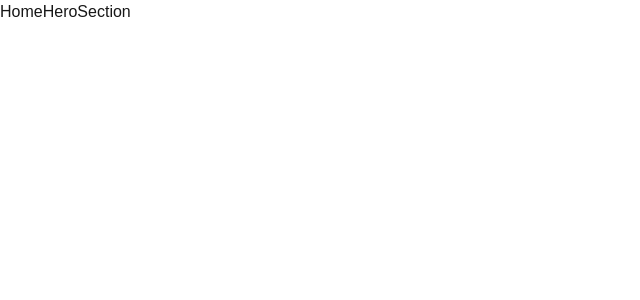
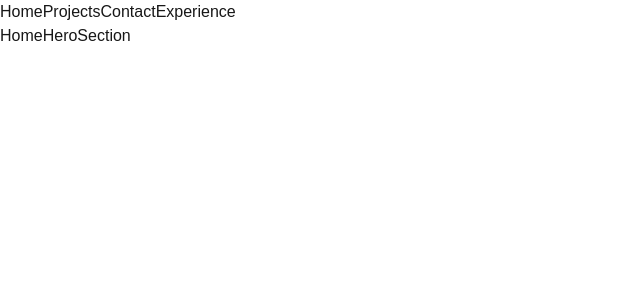
Before and after one commit to derekcantillo/my-portfolio, a Next.js app: page / in a window 1280 px wide. Shown: the top 300 px of the page, without its empty margins (0-640 px from the left). Built offline with nearby package versions, Linux system fonts and the light colour scheme.

Commit message:
feat: Add Header component and routes
This commit adds a new Header component to the layout and defines the routes for the application.

```diff
--- a/src/app/layout.tsx
+++ b/src/app/layout.tsx
@@ -2,6 +2,7 @@ import type { Metadata } from 'next'
 import localFont from 'next/font/local'
 import './globals.css'
 import { ThemeProvider } from './context/themeContext'
+import { Header } from 'components'
 
 const geistSans = localFont({
 	src: './fonts/GeistVF.woff',
@@ -25,14 +26,15 @@ export default function RootLayout({
 	children: React.ReactNode
 }>) {
 	return (
-		<ThemeProvider>
 		<html lang="en">
 			<body
 				className={`${geistSans.variable} ${geistMono.variable} antialiased`}
 			>
+				<ThemeProvider>
+					<Header />
 					{children}
+				</ThemeProvider>
 			</body>
 		</html>
-		</ThemeProvider>
 	)
 }
--- a/src/components/header/Header.tsx
+++ b/src/components/header/Header.tsx
@@ -1,5 +1,15 @@
+import { routes } from 'lib'
+import Link from 'next/link'
 import React from 'react'
 
 export const Header = (): JSX.Element => {
-	return <div>Header</div>
+	return (
+		<div>
+			{routes.map(route => (
+				<Link key={route.name} href={route.path}>
+					<label>{route.name}</label>
+				</Link>
+			))}
+		</div>
+	)
 }
--- /dev/null
+++ b/src/lib/index.ts
@@ -0,0 +1,2 @@
+export * from './routes'
+export * from './utils'
--- /dev/null
+++ b/src/lib/routes.ts
@@ -0,0 +1,20 @@
+import { Route } from 'types'
+
+export const routes: Route[] = [
+	{
+		name: 'Home',
+		path: '/'
+	},
+	{
+		name: 'Projects',
+		path: '/projects'
+	},
+	{
+		name: 'Contact',
+		path: '/contact'
+	},
+	{
+		name: 'Experience',
+		path: '/experience'
+	}
+]
--- /dev/null
+++ b/src/lib/utils.ts
@@ -0,0 +1 @@
+export const hello = 'world'
--- /dev/null
+++ b/src/types/index.ts
@@ -0,0 +1 @@
+export * from './routes'
--- /dev/null
+++ b/src/types/routes.ts
@@ -0,0 +1,4 @@
+export type Route = {
+	name: string
+	path: string
+}
```
Also changed, not shown: src/types/home.ts (added). Lines whose indentation alone changed are shown as unchanged.
